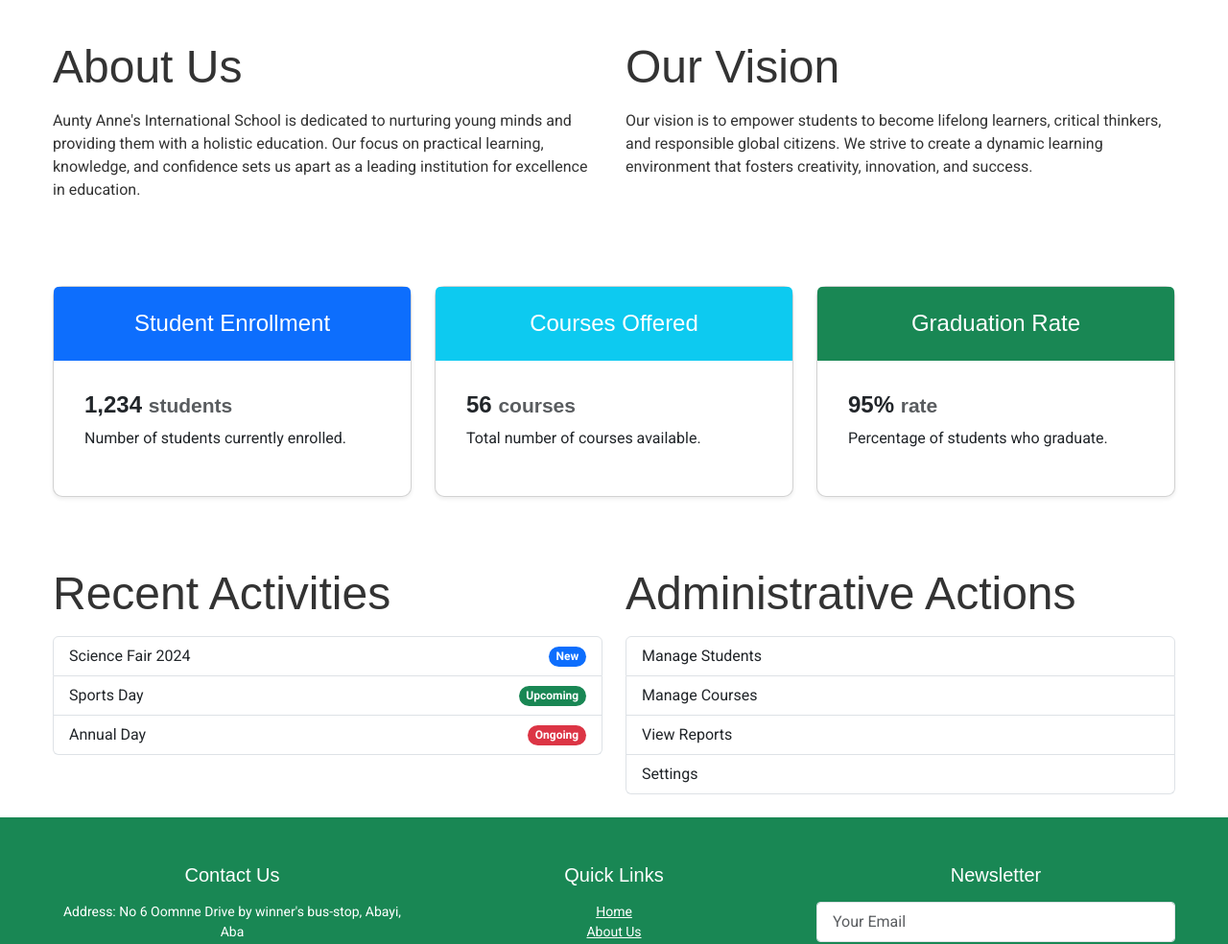
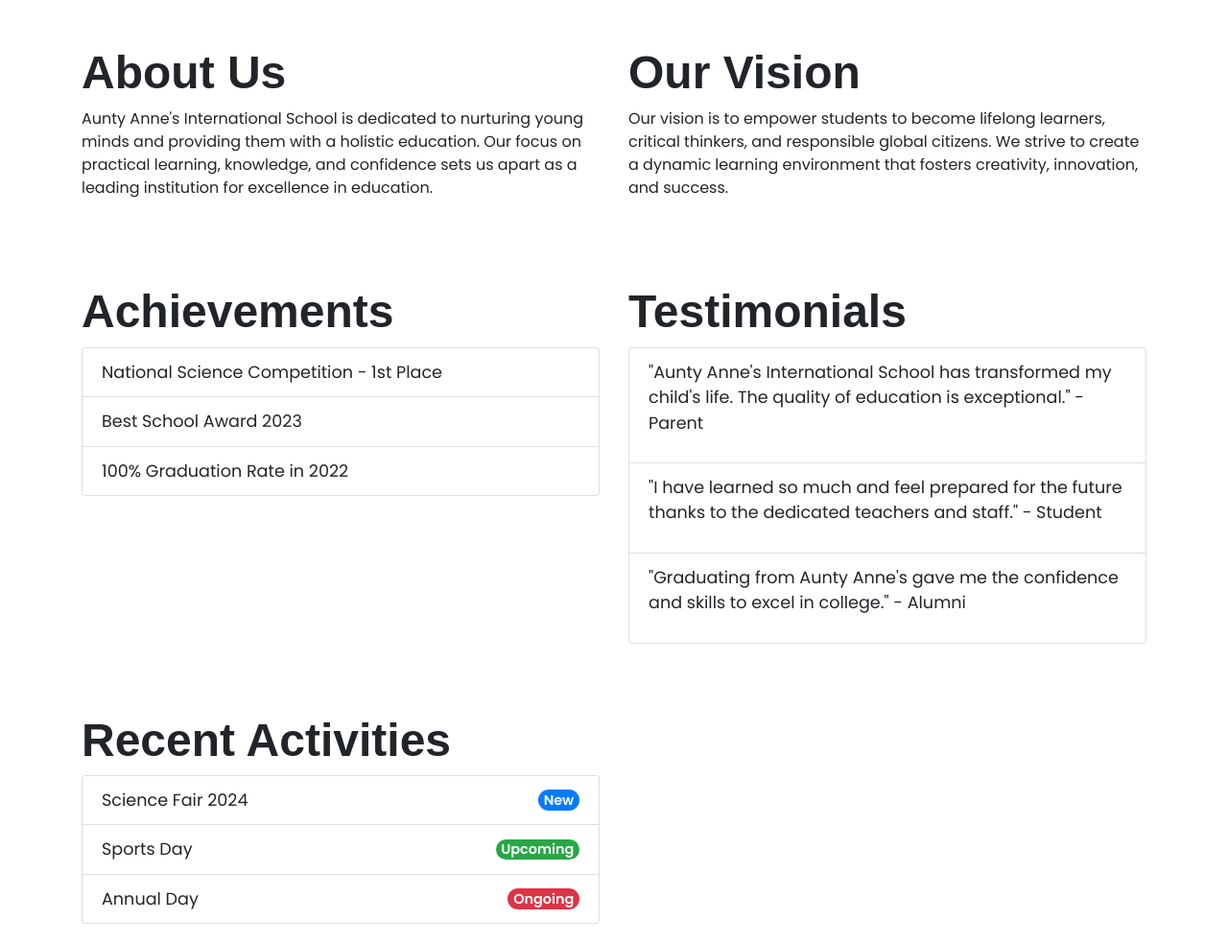
Before and after one commit to gospelin/gigacad, a Flask app: page / in a window 1280 px wide. Shown: the part 484-1468 px from the top of the page at 96% size. Run offline with Flask 3, Linux system fonts and the light colour scheme; some libraries are stand-ins or nearby versions.

Commit message:
working on views

```diff
--- a/application/templates/includes/nav.html
+++ b/application/templates/includes/nav.html
@@ -1,3 +1,103 @@
+<!DOCTYPE html>
+<html lang="en">
+<head>
+    <meta charset="UTF-8">
+    <meta name="viewport" content="width=device-width, initial-scale=1.0">
+    <title>School Homepage</title>
+    <!-- Google Fonts -->
+    <link href="https://fonts.googleapis.com/css2?family=Poppins:wght@300;400;500;600&display=swap" rel="stylesheet">
+    <!-- FontAwesome for Icons -->
+    <link rel="stylesheet" href="https://cdnjs.cloudflare.com/ajax/libs/font-awesome/6.0.0-beta3/css/all.min.css">
+    <!-- Bootstrap CSS -->
+    <link rel="stylesheet" href="https://stackpath.bootstrapcdn.com/bootstrap/4.5.2/css/bootstrap.min.css">
+    <!-- Custom CSS -->
+    <style>
+        body {
+            font-family: 'Poppins', sans-serif;
+        }
+
+        .top-bar {
+            background-color: #333;
+            color: white;
+            padding: 10px 0;
+        }
+
+        .top-bar .phone-number {
+            margin-right: 20px;
+        }
+
+        .top-bar .social-media-links a {
+            color: white;
+            margin: 0 5px;
+        }
+
+        .top-bar .social-media-links a:hover {
+            color: #ddd;
+        }
+
+        .navbar {
+            box-shadow: 0 2px 5px rgba(0, 0, 0, 0.1);
+        }
+
+        .navbar-brand img {
+            height: 50px;
+        }
+
+        .navbar-nav .nav-link {
+            margin-right: 20px;
+            font-weight: 500;
+            color: #333;
+            transition: color 0.3s;
+        }
+
+        .navbar-nav .nav-link:hover {
+            color: #007bff;
+        }
+
+        .navbar-toggler {
+            border: none;
+        }
+
+        .navbar-toggler:focus {
+            outline: none;
+        }
+
+        .btn-success {
+            background-color: #28a745;
+            border: none;
+            transition: background-color 0.3s;
+        }
+
+        .btn-success:hover {
+            background-color: #218838;
+        }
+
+        .dropdown-menu {
+            border: none;
+            box-shadow: 0 4px 8px rgba(0, 0, 0, 0.1);
+        }
+
+        @media (max-width: 767px) {
+            .navbar-nav .nav-link {
+                margin-right: 0;
+            }
+
+            .navbar-nav {
+                text-align: center;
+            }
+
+            .top-bar .container {
+                flex-direction: column;
+                align-items: flex-start;
+            }
+
+            .top-bar .phone-number, .top-bar .social-media-links, .top-bar a {
+                margin-bottom: 10px;
+            }
+        }
+    </style>
+</head>
+<body>
 <div class="top-bar">
     <div class="container d-flex justify-content-between align-items-center">
         <div class="d-flex align-items-center">
@@ -9,23 +109,22 @@
             </div>
         </div>
         <div>
-            <a href="{{ url_for('login') }}">Login</a>
-            <a href="#" class="btn btn-success btn-sm">Apply Now</a>
+            <a href="{{ url_for('login') }}" class="text-white">Login</a>
+            <a href="#" class="btn btn-success btn-sm ml-2">Apply Now</a>
         </div>
-
     </div>
 </div>
 
 <nav class="navbar navbar-expand-lg navbar-light bg-light sticky-top">
     <div class="container">
         <a class="navbar-brand" href="{{ url_for('index') }}">
-            <img src="{{ url_for('static', filename='images/MY_SCHOOL_LOGO.png') }}" alt="School Logo" height="60">
+            <img src="{{ url_for('static', filename='images/MY_SCHOOL_LOGO.png') }}" alt="School Logo">
         </a>
-        <button class="navbar-toggler" type="button" data-bs-toggle="collapse" data-bs-target="#navbarNav" aria-controls="navbarNav" aria-expanded="false" aria-label="Toggle navigation">
+        <button class="navbar-toggler" type="button" data-toggle="collapse" data-target="#navbarNav" aria-controls="navbarNav" aria-expanded="false" aria-label="Toggle navigation">
             <span class="navbar-toggler-icon"></span>
         </button>
         <div class="collapse navbar-collapse" id="navbarNav">
-            <ul class="navbar-nav ms-auto">
+            <ul class="navbar-nav ml-auto">
                 <li class="nav-item">
                     <a class="nav-link" href="{{ url_for('index') }}">Home</a>
                 </li>
@@ -37,6 +136,16 @@
                 </li>
                 <li class="nav-item">
                     <a class="nav-link" href="{{ url_for('student_result_portal') }}">Result Portal</a>
+                </li>
+                <li class="nav-item dropdown">
+                    <a class="nav-link dropdown-toggle" href="#" id="navbarDropdown" role="button" data-toggle="dropdown" aria-haspopup="true" aria-expanded="false">
+                        More
+                    </a>
+                    <div class="dropdown-menu" aria-labelledby="navbarDropdown">
+                        <a class="dropdown-item" href="#">Academics</a>
+                        <a class="dropdown-item" href="#">Admissions</a>
+                        <a class="dropdown-item" href="#">Contact Us</a>
+                    </div>
                 </li>
                 {% if current_user.is_authenticated %}
                     {% if current_user.is_admin %}
@@ -50,3 +159,10 @@
         </div>
     </div>
 </nav>
+
+<!-- Bootstrap JS, Popper.js, and jQuery -->
+<script src="https://code.jquery.com/jquery-3.5.1.slim.min.js"></script>
+<script src="https://cdn.jsdelivr.net/npm/@popperjs/core@2.5.4/dist/umd/popper.min.js"></script>
+<script src="https://stackpath.bootstrapcdn.com/bootstrap/4.5.2/js/bootstrap.min.js"></script>
+</body>
+</html>
--- a/application/templates/index.html
+++ b/application/templates/index.html
@@ -1,10 +1,11 @@
 {% extends "layout.html" %}
 {% block content %}
-<div class="jumbotron bg-success text-white text-center py-5">
+<!-- Jumbotron Section -->
+<div class="jumbotron bg-success text-white text-center py-5" style="background: url('static/images/DSC_0184.JPG') no-repeat center center; background-size: cover;">
     <div class="container">
-        <h1 class="display-4">Welcome to {{ school_name }}</h1>
-        <h2 class="my-4">Where Practical Learning Meets Knowledge and Confidence</h2>
-        <p class="lead">
+        <h1 class="display-4 animated fadeInDown">Welcome to {{ school_name }}</h1>
+        <h2 class="my-4 animated fadeIn">Where Practical Learning Meets Knowledge and Confidence</h2>
+        <p class="lead animated fadeInUp">
             We are committed to providing a transformative education experience
             that equips students with practical skills, empowers them with knowledge,
             and instills the confidence to excel in a rapidly changing world.
@@ -13,6 +14,7 @@
     </div>
 </div>
 
+<!-- About and Vision Section -->
 <div class="container mt-5">
     <div class="row">
         <div class="col-md-6 mb-4">
@@ -35,44 +37,41 @@
     </div>
 </div>
 
-<div class="container mt-5 mb-5">
+<!-- Statistics Section -->
+<div class="container mt-5">
     <div class="row">
-        <div class="col-md-4">
-            <div class="card mb-4 shadow-sm">
-                <div class="card-header bg-primary text-white">
-                    <h4 class="my-0 font-weight-normal">Student Enrollment</h4>
+        <div class="col-md-6 mb-4">
+            <h2 class="display-5">Achievements</h2>
+            <ul class="list-group">
+                <li class="list-group-item d-flex justify-content-between align-items-center">
+                    National Science Competition - 1st Place
+                </li>
+                <li class="list-group-item d-flex justify-content-between align-items-center">
+                    Best School Award 2023
+                </li>
+                <li class="list-group-item d-flex justify-content-between align-items-center">
+                    100% Graduation Rate in 2022
+                </li>
+            </ul>
+        </div>
+        <div class="col-md-6 mb-4">
+            <h2 class="display-5">Testimonials</h2>
+            <div class="list-group">
+                <div class="list-group-item">
+                    <p>"Aunty Anne's International School has transformed my child's life. The quality of education is exceptional." - Parent</p>
                 </div>
-                <div class="card-body">
-                    <h1 class="card-title pricing-card-title">1,234 <small class="text-muted">students</small></h1>
-                    <p>Number of students currently enrolled.</p>
+                <div class="list-group-item">
+                    <p>"I have learned so much and feel prepared for the future thanks to the dedicated teachers and staff." - Student</p>
                 </div>
-            </div>
-        </div>
-        <div class="col-md-4">
-            <div class="card mb-4 shadow-sm">
-                <div class="card-header bg-info text-white">
-                    <h4 class="my-0 font-weight-normal">Courses Offered</h4>
-                </div>
-                <div class="card-body">
-                    <h1 class="card-title pricing-card-title">56 <small class="text-muted">courses</small></h1>
-                    <p>Total number of courses available.</p>
-                </div>
-            </div>
-        </div>
-        <div class="col-md-4">
-            <div class="card mb-4 shadow-sm">
-                <div class="card-header bg-success text-white">
-                    <h4 class="my-0 font-weight-normal">Graduation Rate</h4>
-                </div>
-                <div class="card-body">
-                    <h1 class="card-title pricing-card-title">95% <small class="text-muted">rate</small></h1>
-                    <p>Percentage of students who graduate.</p>
+                <div class="list-group-item">
+                    <p>"Graduating from Aunty Anne's gave me the confidence and skills to excel in college." - Alumni</p>
                 </div>
             </div>
         </div>
     </div>
 </div>
 
+<!-- Activities and Administrative Actions Section -->
 <div class="container mt-5">
     <div class="row">
         <div class="col-md-6 mb-4">
@@ -92,15 +91,88 @@
                 </li>
             </ul>
         </div>
-        <div class="col-md-6 mb-4">
-            <h2 class="display-5">Administrative Actions</h2>
-            <div class="list-group">
-                <a href="#" class="list-group-item list-group-item-action">Manage Students</a>
-                <a href="#" class="list-group-item list-group-item-action">Manage Courses</a>
-                <a href="#" class="list-group-item list-group-item-action">View Reports</a>
-                <a href="#" class="list-group-item list-group-item-action">Settings</a>
-            </div>
-        </div>
-    </div>
-</div>
+
+<!-- Custom CSS for better styling -->
+<style>
+    .jumbotron {
+        background: linear-gradient(to right, rgba(76, 175, 80, 0.7), rgba(46, 125, 32, 0.7)), url('static/images/DSC_0184.JPG') no-repeat center center;
+        background-size: cover;
+        color: white;
+    }
+
+    .animated {
+        animation-duration: 1.5s;
+        animation-fill-mode: both;
+    }
+
+    .fadeInDown {
+        animation-name: fadeInDown;
+    }
+
+    .fadeIn {
+        animation-name: fadeIn;
+    }
+
+    .fadeInUp {
+        animation-name: fadeInUp;
+    }
+
+    @keyframes fadeInDown {
+        from {
+            opacity: 0;
+            transform: translate3d(0, -100%, 0);
+        }
+
+        to {
+            opacity: 1;
+            transform: none;
+        }
+    }
+
+    @keyframes fadeIn {
+        from {
+            opacity: 0;
+        }
+
+        to {
+            opacity: 1;
+        }
+    }
+
+    @keyframes fadeInUp {
+        from {
+            opacity: 0;
+            transform: translate3d(0, 100%, 0);
+        }
+
+        to {
+            opacity: 1;
+            transform: none;
+        }
+    }
+
+    .list-group-item {
+        font-size: 1.1rem;
+    }
+
+    .container h2 {
+        font-weight: 600;
+    }
+
+    .card {
+        transition: transform 0.3s;
+    }
+
+    .card:hover {
+        transform: scale(1.05);
+    }
+
+    .card-header {
+        background: linear-gradient(135deg, #1e88e5, #42a5f5);
+    }
+
+    .badge {
+        font-size: 0.9rem;
+    }
+</style>
 {% endblock %}
```
